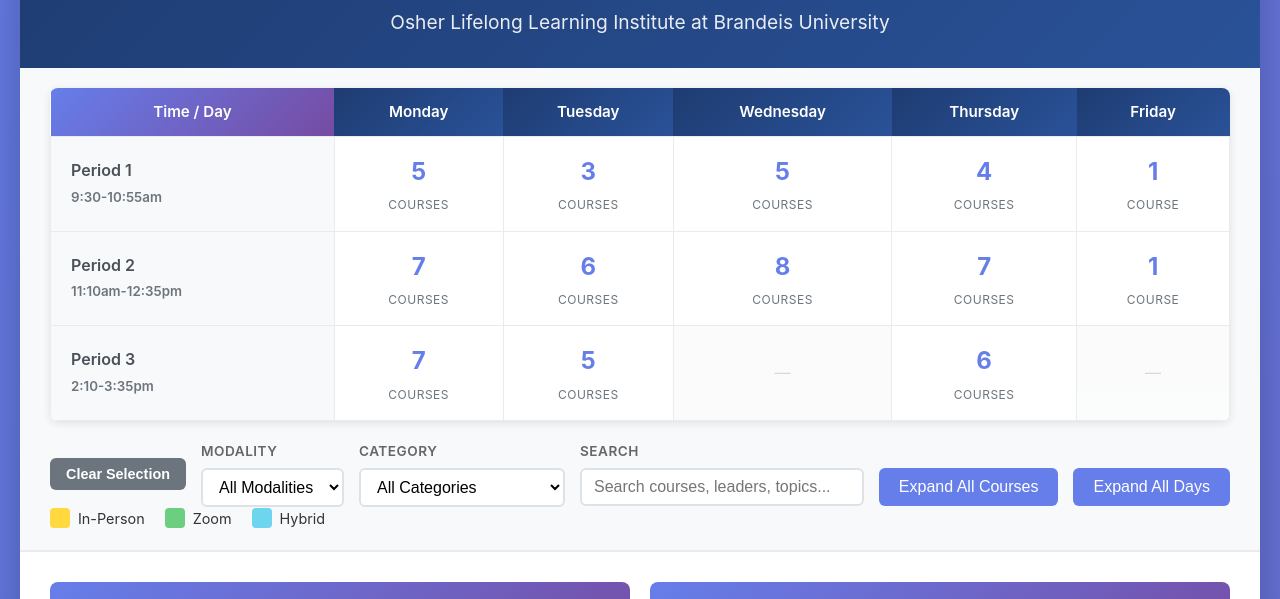
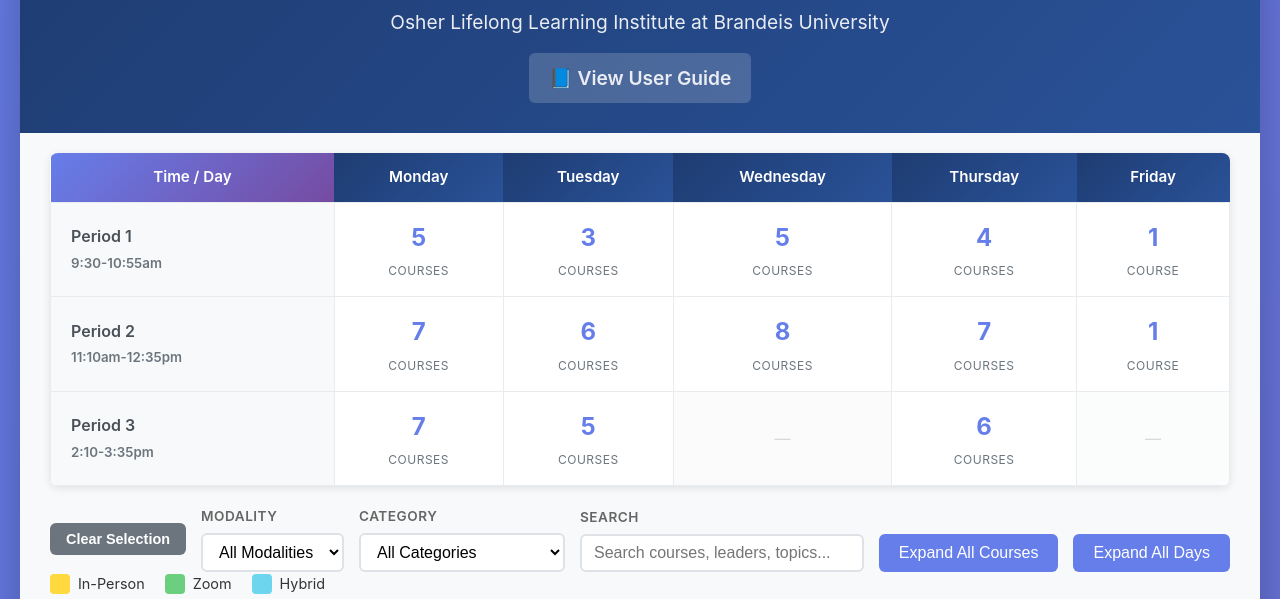
Before and after one commit to JHNDAY/JhndayRprts, a plain HTML site: page bolli_catalog_spring_2026.html in a window 1280 px wide. Shown: the part 117-716 px from the top of the page. Drawn offline with Linux system fonts and the light colour scheme.

Commit message:
Add files via upload

```diff
--- a/bolli_catalog_spring_2026.html
+++ b/bolli_catalog_spring_2026.html
@@ -623,6 +623,14 @@
         <header>
             <h1>🎓 BOLLI Spring 2026 Catalog</h1>
             <p>Osher Lifelong Learning Institute at Brandeis University</p>
+            <p style="margin-top: 15px;">
+                <a href="https://jhnday.github.io/JhndayRprts/BOLLI_Catalog_User_Guide"
+                   style="color: white; background: rgba(255,255,255,0.2); padding: 10px 20px; border-radius: 6px; text-decoration: none; display: inline-block; font-weight: 600; transition: background 0.3s;"
+                   onmouseover="this.style.background='rgba(255,255,255,0.3)'"
+                   onmouseout="this.style.background='rgba(255,255,255,0.2)'">
+                    📘 View User Guide
+                </a>
+            </p>
         </header>
 
         <div class="nav-container">
```
Also changed, not shown: BOLLI_Catalog_User_Guide.html (+9 -1 lines).
